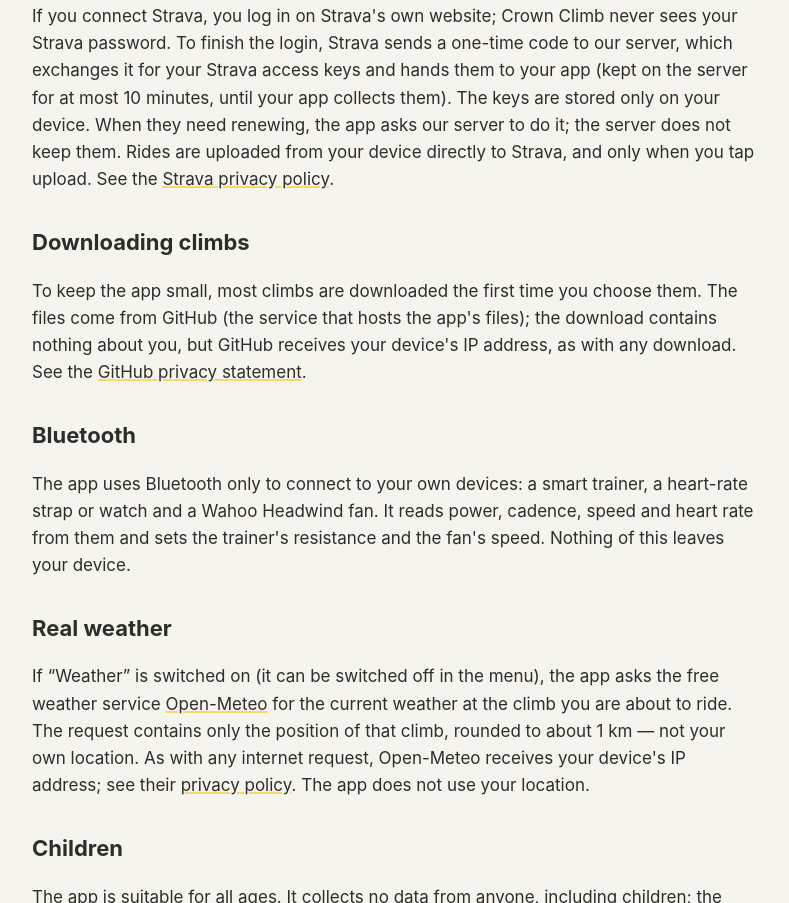
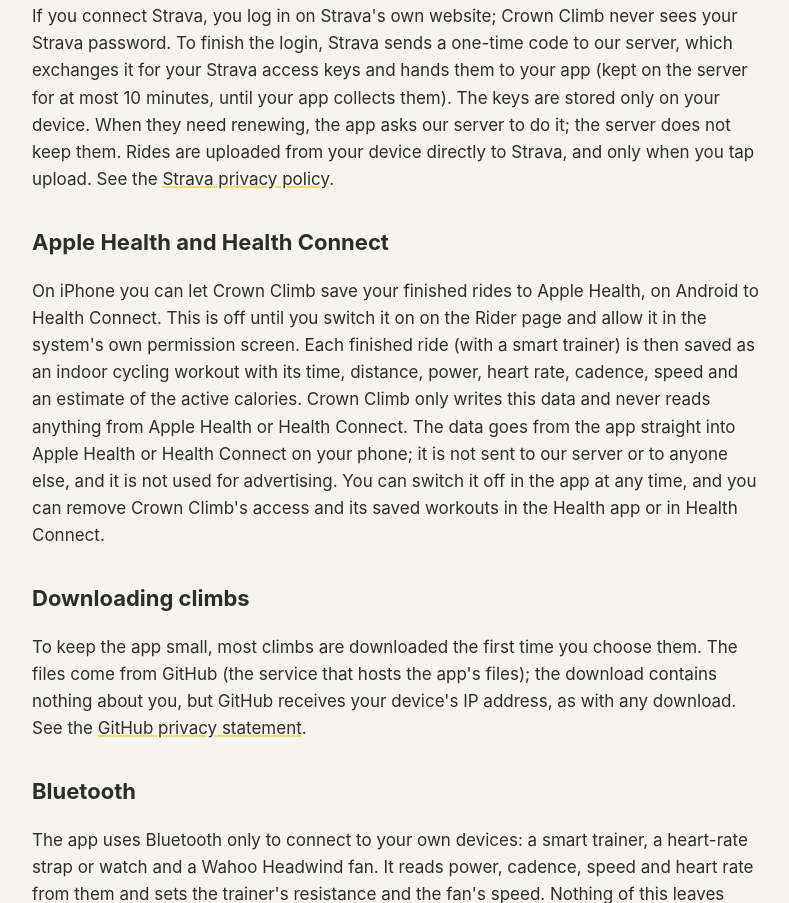
Before and after one commit to Suicoleiro/CrownClimb, a plain HTML site: page docs/privacy.html in a window 1280 px wide. Shown: the part 1662-2565 px from the top of the page, without its empty margins (244-1033 px from the left). Drawn offline with Linux system fonts and the light colour scheme.

Commit message:
Privacy: Apple Health and Health Connect

```diff
--- a/docs/privacy.html
+++ b/docs/privacy.html
@@ -10,7 +10,7 @@
 <header><div class="wrap"><h1>Crown <span>Climb</span></h1><p>Privacy policy</p></div></header>
 <main class="wrap">
   <nav><a href="index.html">Home</a><a href="support.html">Support</a></nav>
-  <p class="muted">Last updated: 22 November 2026. Applies to the Crown Climb apps for iPhone and Android.</p>
+  <p class="muted">Last updated: 24 November 2026. Applies to the Crown Climb apps for iPhone and Android.</p>
 
   <h2>In short</h2>
   <p>Crown Climb has no account, no advertising, no analytics and no tracking. Everything you enter and every ride you
@@ -61,6 +61,15 @@
   device directly to Strava, and only when you tap upload. See the
   <a href="https://www.strava.com/legal/privacy">Strava privacy policy</a>.</p>
 
+  <h2>Apple Health and Health Connect</h2>
+  <p>On iPhone you can let Crown Climb save your finished rides to Apple Health, on Android to Health Connect. This is off
+  until you switch it on on the Rider page and allow it in the system's own permission screen. Each finished ride (with a
+  smart trainer) is then saved as an indoor cycling workout with its time, distance, power, heart rate, cadence, speed and
+  an estimate of the active calories. Crown Climb only writes this data and never reads anything from Apple Health or
+  Health Connect. The data goes from the app straight into Apple Health or Health Connect on your phone; it is not sent to
+  our server or to anyone else, and it is not used for advertising. You can switch it off in the app at any time, and you
+  can remove Crown Climb's access and its saved workouts in the Health app or in Health Connect.</p>
+
   <h2>Downloading climbs</h2>
   <p>To keep the app small, most climbs are downloaded the first time you choose them. The files come from GitHub
   (the service that hosts the app's files); the download contains nothing about you, but GitHub receives your device's
```
